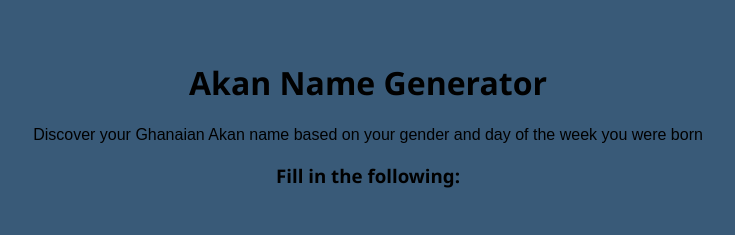
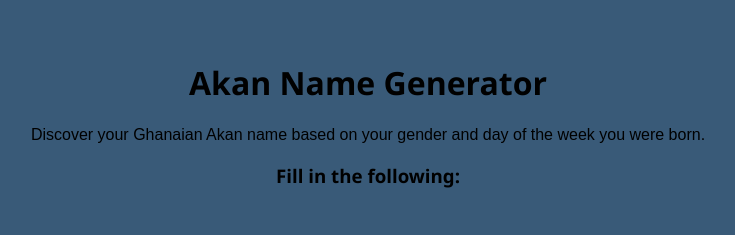
Before and after one commit to cyril723/Akan-name-generator, a plain HTML site: page index.html in a window 1280 px wide. Shown: the top 235 px of the page, 272-1007 px from the left. Drawn offline with Linux system fonts and the light colour scheme.

Commit message:
Fix HTML structure and formatting issues

```diff
--- a/index.html
+++ b/index.html
@@ -11,9 +11,9 @@
         <h1>Akan Name Generator</h1>
     <section>
         <p>Discover your Ghanaian
-             Akan name based  on
+             Akan name based on
             your gender and day
-            of the week you were born </p>
+            of the week you were born.</p>
     </section>
     <h3>Fill in the following:</h3>
     <form>
```
